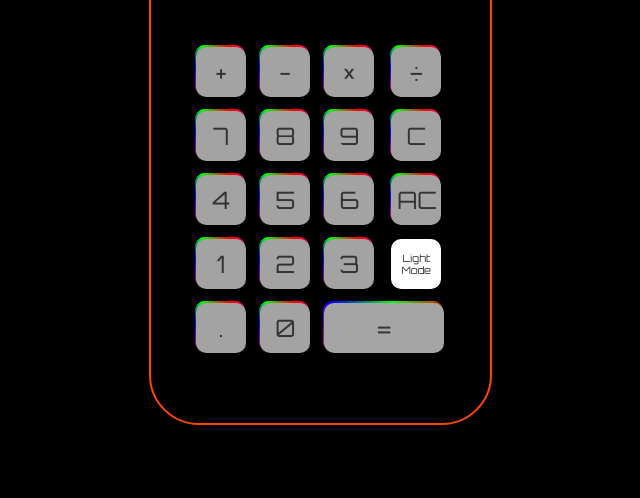
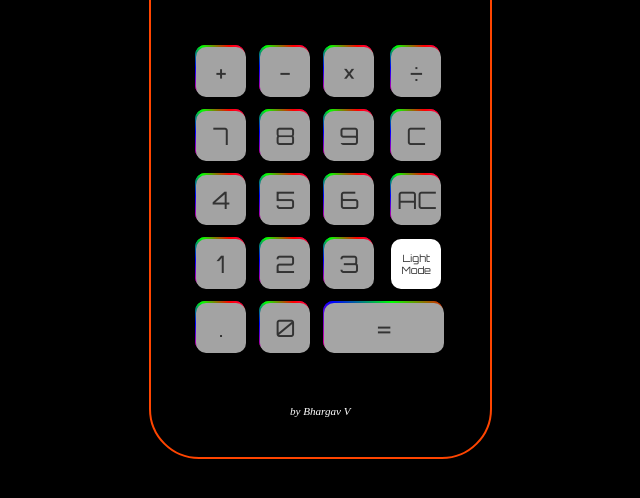
Before and after one commit to imvbhargav/Calculator, a plain HTML site: page index.html in a window 1280 px wide. Shown: the part 180-678 px from the top of the page, without its empty margins (300-940 px from the left). Drawn offline with Linux system fonts and the light colour scheme.

Commit message:
Update index.html

```diff
--- a/index.html
+++ b/index.html
@@ -34,6 +34,7 @@
                     <button id="zero" onclick="put('0')" type="button" value="0">0</button>
                     <button id="equals" class="equal" type="button" value="=">=</button>
                 </div>
+                <small style="color: #fff"><i><small>by Bhargav V</small></i></small><br/>
             </div>
         </div>
     </div>
```
